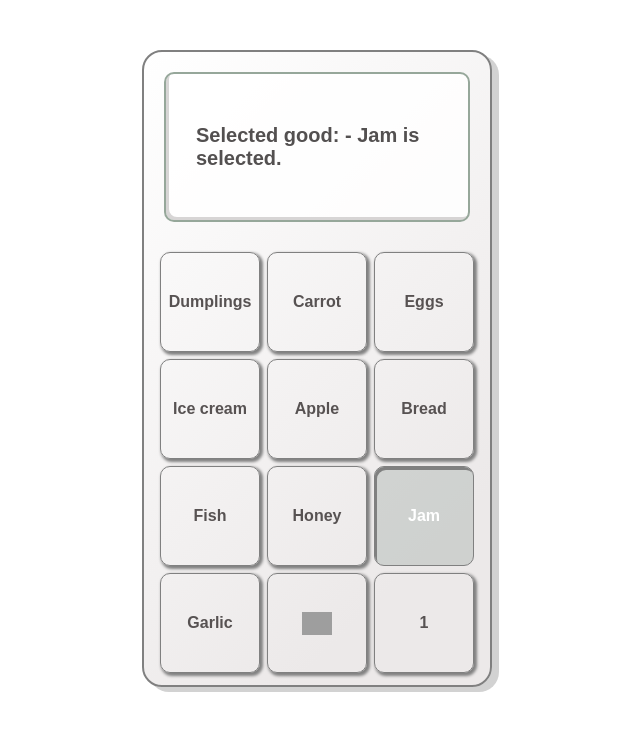
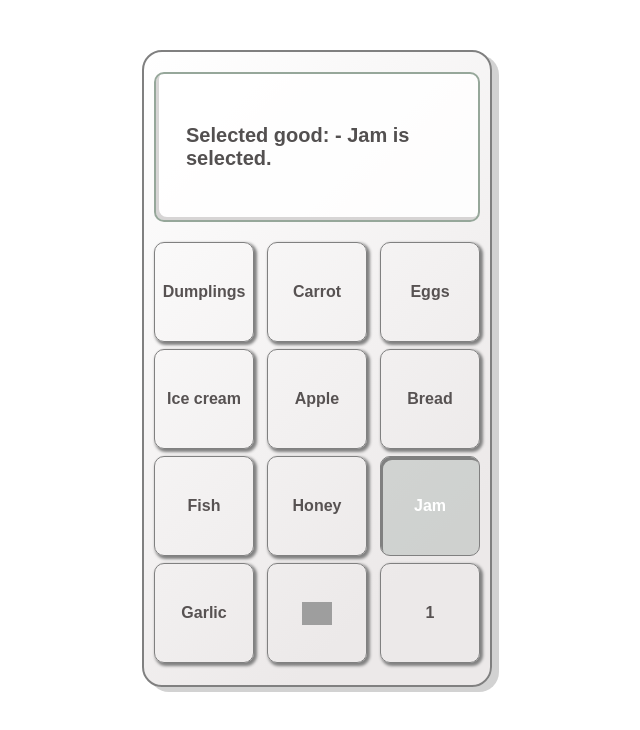
Before and after one commit to mate-academy/react_goods-selector, a React (Create React App) app: page / in a window 1280 px wide. Shown: the top 730 px of the page, without its empty margins (323-963 px from the left). Built offline with nearby package versions, Linux system fonts and the light colour scheme; grey boxes are pictures that could not be loaded; the HTML template or start-up script is replaced by a standard one.

Commit message:
Changed ClearButton styles

```diff
--- a/src/App.scss
+++ b/src/App.scss
@@ -30,7 +30,7 @@ ul, h1 {
     border: 2px solid rgba(116, 139, 121, 0.753);
     border-radius: 10px;
     box-shadow: inset 3px -3px rgba(182, 178, 178, 0.541);
-    margin: 20px;
+    margin: 20px 10px 0;
     padding: 30px;
     font-size: 10px;
 
@@ -43,10 +43,11 @@ ul, h1 {
     padding: 10px 0;
 
     .goods-list {
+      padding: 10px;
       display: flex;
       gap: 7px;
       flex-wrap: wrap;
-      justify-content: center;
+      justify-content: space-between;
 
       .button-wrapper {
 
```
